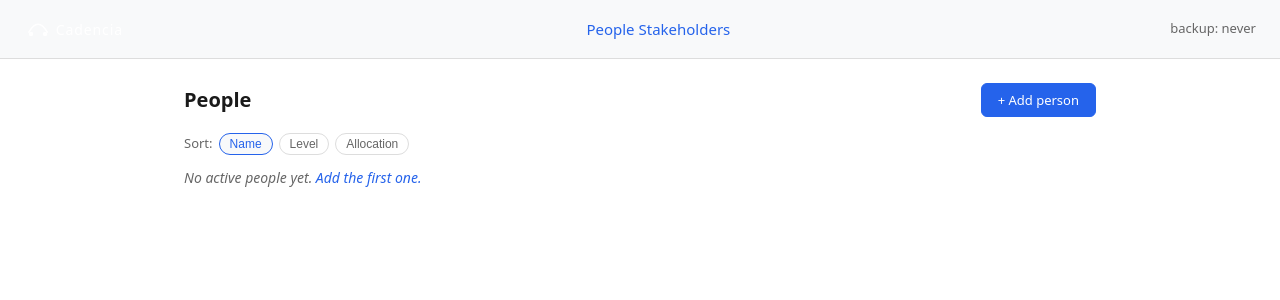
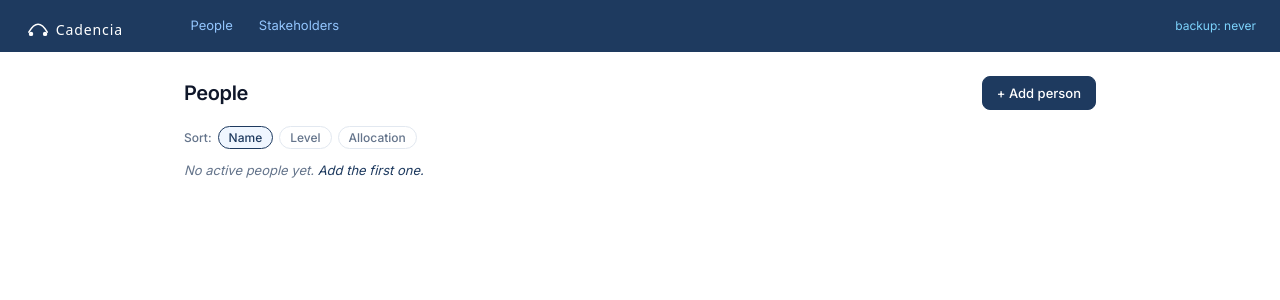
Before and after one commit to apojomovsky/cadencia, a FastAPI app: page /people in a window 1280 px wide. Shown: the top 300 px of the page. Run offline with FastAPI, Linux system fonts and the light colour scheme; data that the repository does not hold is empty; parts of the project's set-up code (start-up, migrations or seed data) failed here and were passed over.

Commit message:
feat(ui): full CSS refresh — variables, Inter, navy header, badges, sections, dark mode

```diff
--- a/app/src/cadencia/web/static/style.css
+++ b/app/src/cadencia/web/static/style.css
@@ -1,37 +1,57 @@
-/* Cadencia - minimal, readable, system fonts */
+/* Cadencia — Inter, navy-branded */
 
 :root {
-  --bg: #fff;
-  --fg: #1a1a1a;
-  --muted: #666;
-  --border: #ddd;
-  --accent: #2563eb;
-  --warn: #d97706;
+  --bg: #ffffff;
+  --fg: #0f172a;
+  --muted: #64748b;
+  --border: #e2e8f0;
+  --accent: #1e3a5f;
+  --accent-light: #eff6ff;
+  --accent-border: #bfdbfe;
+  --warn: #92400e;
+  --warn-bg: #fef3c7;
+  --warn-border: #fcd34d;
   --danger: #dc2626;
-  --ok: #16a34a;
-  --surface: #f8f9fa;
-  --radius: 6px;
+  --danger-bg: #fee2e2;
+  --danger-border: #fca5a5;
+  --ok: #15803d;
+  --ok-bg: #f0fdf4;
+  --ok-border: #bbf7d0;
+  --surface: #f8fafc;
+  --radius: 8px;
+  --shadow-sm: 0 1px 2px rgba(0, 0, 0, 0.05);
+  --shadow: 0 1px 4px rgba(0, 0, 0, 0.07);
 }
 
 @media (prefers-color-scheme: dark) {
   :root {
     --bg: #0f172a;
-    --fg: #e2e8f0;
-    --muted: #94a3b8;
+    --fg: #f1f5f9;
+    --muted: #64748b;
     --border: #334155;
-    --accent: #60a5fa;
+    --accent: #93c5fd;
+    --accent-light: #1e3a5f;
+    --accent-border: #1e40af;
     --warn: #fbbf24;
+    --warn-bg: #451a03;
+    --warn-border: #92400e;
     --danger: #f87171;
+    --danger-bg: #450a0a;
+    --danger-border: #991b1b;
     --ok: #4ade80;
+    --ok-bg: #14532d;
+    --ok-border: #166534;
     --surface: #1e293b;
+    --shadow-sm: 0 1px 2px rgba(0, 0, 0, 0.3);
+    --shadow: 0 1px 4px rgba(0, 0, 0, 0.4);
   }
 }
 
 * { box-sizing: border-box; margin: 0; padding: 0; }
 
 body {
-  font-family: system-ui, -apple-system, sans-serif;
-  font-size: 15px;
+  font-family: 'Inter', system-ui, -apple-system, sans-serif;
+  font-size: 14px;
   line-height: 1.5;
   background: var(--bg);
   color: var(--fg);
@@ -40,28 +60,55 @@
 a { color: var(--accent); text-decoration: none; }
 a:hover { text-decoration: underline; }
 
-/* Layout */
+/* Header */
 .site-header {
   display: flex;
   align-items: center;
-  justify-content: space-between;
-  padding: 12px 24px;
-  border-bottom: 1px solid var(--border);
-  background: var(--surface);
+  gap: 16px;
+  padding: 0 24px;
+  height: 52px;
+  background: #1e3a5f;
+  border-bottom: none;
 }
 
-.site-header h1 { font-size: 18px; font-weight: 700; }
+@media (prefers-color-scheme: dark) {
+  .site-header { background: #172554; }
+}
+
+.site-logo { display: flex; align-items: center; text-decoration: none; }
+.site-logo:hover { text-decoration: none; }
+
+.site-nav {
+  display: flex;
+  align-items: center;
+  gap: 2px;
+  margin-left: 16px;
+}
+
+.nav-link {
+  font-size: 13px;
+  font-weight: 400;
+  color: #93c5fd;
+  padding: 5px 12px;
+  border-radius: 6px;
+  text-decoration: none;
+  transition: background 0.1s;
+}
+
+.nav-link:hover { background: rgba(255, 255, 255, 0.1); text-decoration: none; color: #fff; }
+.nav-link.active { background: rgba(255, 255, 255, 0.15); color: #fff; font-weight: 500; }
 
 .backup-status {
-  font-size: 13px;
-  color: var(--muted);
+  margin-left: auto;
+  font-size: 12px;
+  color: #7dd3fc;
 }
 
-.backup-status.overdue { color: var(--danger); font-weight: 600; }
+.backup-status.overdue { color: #fca5a5; font-weight: 600; }
 
 .container { max-width: 960px; margin: 0 auto; padding: 24px; }
 
-/* People list */
+/* Sort controls */
 .sort-controls {
   display: flex;
   align-items: center;
@@ -69,81 +116,130 @@
   margin-bottom: 12px;
 }
 
-.sort-label { font-size: 13px; color: var(--muted); }
+.sort-label { font-size: 12px; color: var(--muted); font-weight: 500; }
 
 .sort-btn {
   font-size: 12px;
+  font-weight: 500;
   padding: 3px 10px;
   border-radius: 12px;
   border: 1px solid var(--border);
   background: var(--bg);
   color: var(--muted);
   cursor: pointer;
+  font-family: inherit;
 }
 
 .sort-btn:hover { border-color: var(--accent); color: var(--accent); }
-.sort-btn.active { border-color: var(--accent); color: var(--accent); background: var(--surface); }
+.sort-btn.active { border-color: var(--accent); color: var(--accent); background: var(--accent-light); }
 
+/* People list */
 .people-list { margin-top: 0; }
 
 .person-row {
   display: flex;
   align-items: center;
-  gap: 16px;
+  gap: 14px;
   padding: 12px 16px;
   border: 1px solid var(--border);
   border-radius: var(--radius);
-  margin-bottom: 8px;
+  margin-bottom: 6px;
   background: var(--bg);
   text-decoration: none;
   color: var(--fg);
+  box-shadow: var(--shadow-sm);
   transition: background 0.1s;
 }
 
 .person-row:hover { background: var(--surface); text-decoration: none; }
 
-.person-name { font-weight: 600; min-width: 160px; }
-.person-role { color: var(--muted); min-width: 140px; font-size: 13px; }
-.person-band { color: var(--muted); min-width: 36px; font-size: 13px; }
+/* Initials avatar */
+.avatar {
+  width: 34px;
+  height: 34px;
+  border-radius: 50%;
+  display: flex;
+  align-items: center;
+  justify-content: center;
+  font-weight: 600;
+  font-size: 12px;
+  flex-shrink: 0;
+  letter-spacing: 0.02em;
+}
 
+.avatar-lg {
+  width: 48px;
+  height: 48px;
+  font-size: 16px;
+}
+
+/* 6 avatar color pairs — light mode */
+.av-0 { background: #dbeafe; color: #1e3a5f; }
+.av-1 { background: #ede9fe; color: #4c1d95; }
+.av-2 { background: #dcfce7; color: #14532d; }
+.av-3 { background: #fef3c7; color: #78350f; }
+.av-4 { background: #fce7f3; color: #831843; }
+.av-5 { background: #ccfbf1; color: #134e4a; }
+
+@media (prefers-color-scheme: dark) {
+  .av-0 { background: #1e3a5f; color: #93c5fd; }
+  .av-1 { background: #2e1065; color: #c4b5fd; }
+  .av-2 { background: #14532d; color: #86efac; }
+  .av-3 { background: #451a03; color: #fcd34d; }
+  .av-4 { background: #4c0519; color: #fda4af; }
+  .av-5 { background: #042f2e; color: #99f6e4; }
+}
+
+.person-info { flex: 1; min-width: 0; }
+.person-name { font-weight: 600; font-size: 14px; letter-spacing: -0.2px; }
+.person-role { color: var(--muted); font-size: 12px; margin-top: 1px; }
+
+/* Badges — colored fill+border pill style */
 .badge {
-  font-size: 12px;
-  padding: 2px 8px;
+  font-size: 11px;
+  font-weight: 500;
+  padding: 3px 9px;
   border-radius: 12px;
   background: var(--surface);
   border: 1px solid var(--border);
   white-space: nowrap;
+  color: var(--muted);
 }
 
-.badge.warn { border-color: var(--warn); color: var(--warn); }
-.badge.danger { border-color: var(--danger); color: var(--danger); }
-.badge.ok { border-color: var(--ok); color: var(--ok); }
-.badge.muted { color: var(--muted); }
+.badge.alloc  { background: var(--accent-light); border-color: var(--accent-border); color: var(--accent); }
+.badge.ok     { background: var(--ok-bg);         border-color: var(--ok-border);     color: var(--ok); }
+.badge.warn   { background: var(--warn-bg);        border-color: var(--warn-border);   color: var(--warn); }
+.badge.danger { background: var(--danger-bg);      border-color: var(--danger-border); color: var(--danger); }
+.badge.muted  { color: var(--muted); }
 
-/* Person detail */
+/* Person detail header */
 .person-header {
   display: flex;
-  align-items: baseline;
+  align-items: center;
   gap: 16px;
   margin-bottom: 24px;
 }
 
-.person-header h2 { font-size: 22px; }
-.person-header .meta { color: var(--muted); font-size: 14px; }
+.person-header-info { flex: 1; }
+.person-header h2 { font-size: 22px; font-weight: 700; letter-spacing: -0.5px; }
+.person-header .meta { color: var(--muted); font-size: 13px; margin-top: 2px; }
 
+/* Sections */
 .section {
   border: 1px solid var(--border);
   border-radius: var(--radius);
-  margin-bottom: 12px;
+  margin-bottom: 10px;
+  background: var(--bg);
+  box-shadow: var(--shadow-sm);
 }
 
 .section-header {
   padding: 10px 16px;
   background: var(--surface);
   border-bottom: 1px solid var(--border);
-  font-size: 12px;
-  font-weight: 700;
-  letter-spacing: 0.05em;
+  font-size: 11px;
+  font-weight: 600;
+  letter-spacing: 0.06em;
   text-transform: uppercase;
   color: var(--muted);
   border-radius: var(--radius) var(--radius) 0 0;
@@ -214,11 +311,12 @@
 }
 
 /* Misc */
-.empty { color: var(--muted); font-size: 14px; font-style: italic; }
-.back-link { font-size: 14px; margin-bottom: 16px; display: block; }
+.empty { color: var(--muted); font-size: 13px; font-style: italic; }
+.back-link { font-size: 13px; color: var(--muted); margin-bottom: 16px; display: block; }
+.back-link:hover { color: var(--fg); }
 .htmx-indicator { opacity: 0.4; }
 
-/* List header (title + action button row) */
+/* List header */
 .list-header {
   display: flex;
   align-items: center;
@@ -226,13 +324,15 @@
   margin-bottom: 16px;
 }
 
-.list-header h2 { font-size: 20px; }
+.list-header h2 { font-size: 20px; font-weight: 600; letter-spacing: -0.4px; }
 
 /* Buttons */
 .btn {
   display: inline-block;
-  padding: 7px 16px;
+  padding: 7px 14px;
   font-size: 13px;
+  font-weight: 500;
+  font-family: inherit;
   border-radius: var(--radius);
   cursor: pointer;
   border: 1px solid var(--border);
@@ -243,12 +343,17 @@
 }
 
 .btn:hover { background: var(--surface); text-decoration: none; }
-.btn-primary { background: var(--accent); color: #fff; border-color: var(--accent); }
-.btn-primary:hover { opacity: 0.88; background: var(--accent); }
-.btn-danger { color: var(--danger); border-color: var(--danger); }
-.btn-danger:hover { background: var(--danger); color: #fff; }
+.btn-primary { background: #1e3a5f; color: #fff; border-color: #1e3a5f; }
+.btn-primary:hover { background: #1e40af; border-color: #1e40af; }
+.btn-danger { color: var(--danger); border-color: var(--danger-border); }
+.btn-danger:hover { background: var(--danger-bg); color: var(--danger); }
 
-/* Person form (add / edit pages) */
+@media (prefers-color-scheme: dark) {
+  .btn-primary { background: #1d4ed8; border-color: #1d4ed8; }
+  .btn-primary:hover { background: #2563eb; border-color: #2563eb; }
+}
+
+/* Person form */
 .person-form {
   display: flex;
   flex-direction: column;
```
Also changed, not shown: other parts of app/src/cadencia/web/static/style.css (+16 -13 lines).
